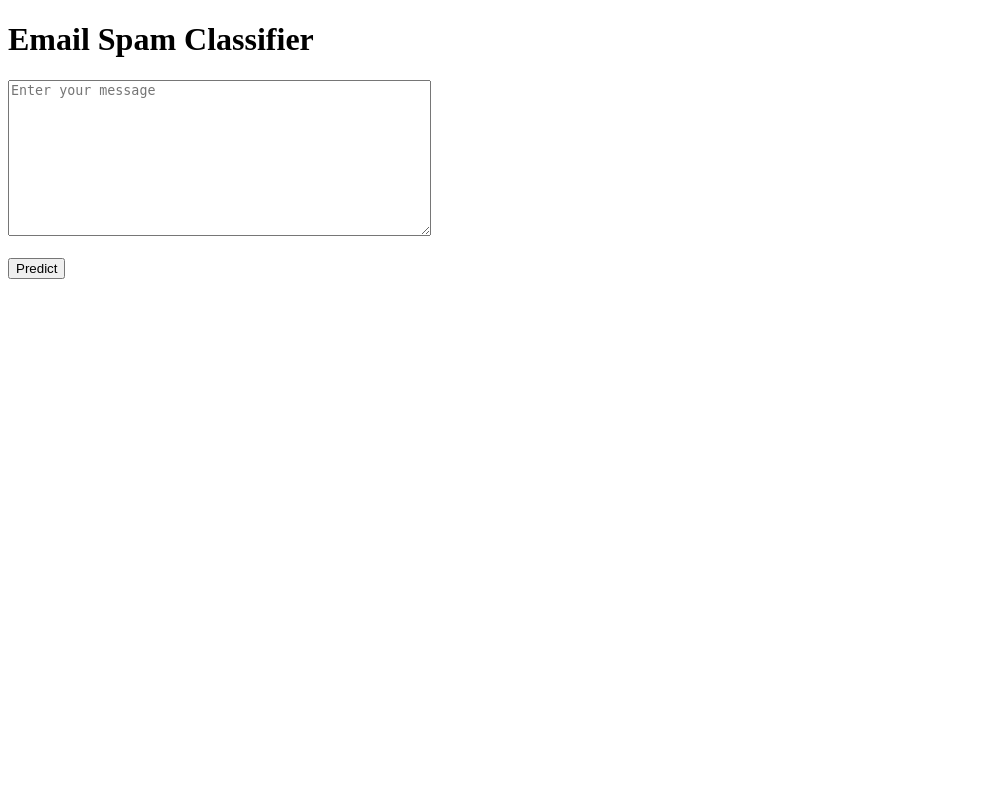
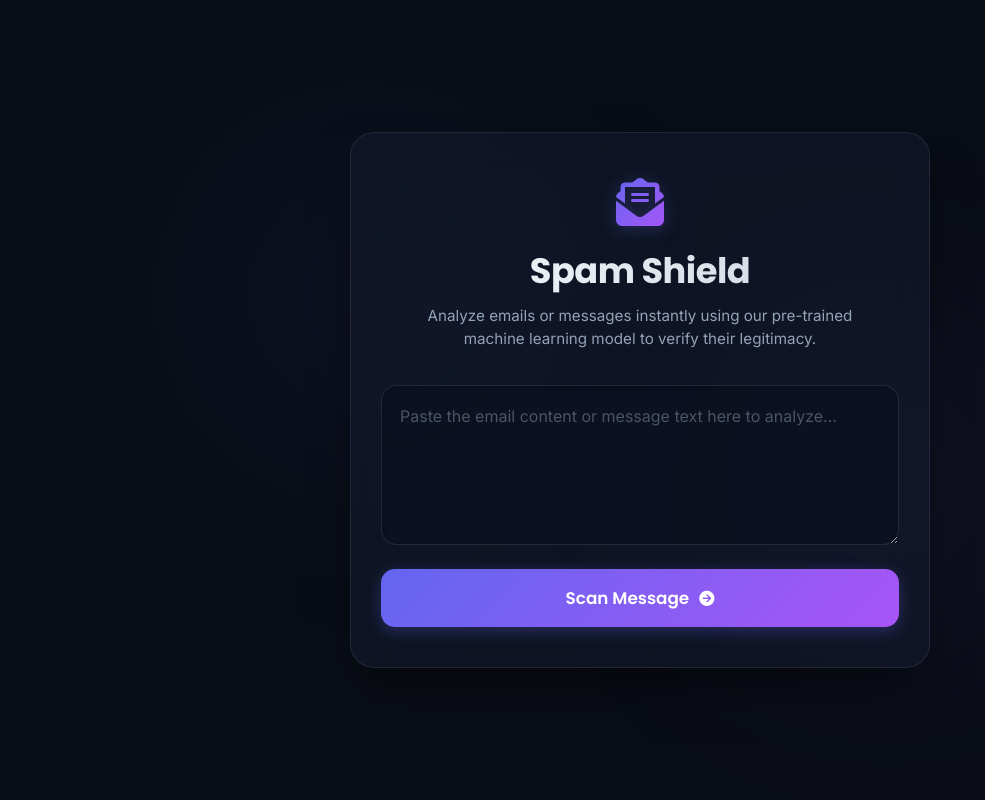
Before and after one commit to SandeepKumarSha/Email-Spam-Classifier, a Flask app: page / in a window 1280 px wide. Shown: the whole page, without its empty margins (0-985 px from the left). Run offline with Flask 3, Linux system fonts and the light colour scheme; parts of the project's set-up code (start-up, migrations or seed data) failed here and were passed over.

Commit message:
Designed the UI

```diff
--- a/static/style.css
+++ b/static/style.css
@@ -0,0 +1,284 @@
+/*
+   =========================================
+   Email Spam Classifier - Modern Stylesheet
+   =========================================
+*/
+
+/* Reset & Variables */
+* {
+    margin: 0;
+    padding: 0;
+    box-sizing: border-box;
+}
+
+:root {
+    --bg-dark: #090d16;
+    --card-bg: rgba(21, 28, 48, 0.55);
+    --border-color: rgba(255, 255, 255, 0.08);
+    --text-primary: #f8fafc;
+    --text-secondary: #94a3b8;
+    --primary-gradient: linear-gradient(135deg, #6366f1 0%, #a855f7 100%);
+    --primary-gradient-hover: linear-gradient(135deg, #4f46e5 0%, #9333ea 100%);
+
+    --success-bg: rgba(16, 185, 129, 0.12);
+    --success-border: rgba(16, 185, 129, 0.25);
+    --success-text: #34d399;
+
+    --danger-bg: rgba(239, 68, 68, 0.12);
+    --danger-border: rgba(239, 68, 68, 0.25);
+    --danger-text: #f87171;
+}
+
+body {
+    font-family: 'Inter', sans-serif;
+    background-color: var(--bg-dark);
+    color: var(--text-primary);
+    min-height: 100vh;
+    display: flex;
+    justify-content: center;
+    align-items: center;
+    overflow-x: hidden;
+    position: relative;
+    padding: 20px;
+}
+
+/* Background Glow Effects */
+body::before,
+body::after {
+    content: "";
+    position: absolute;
+    border-radius: 50%;
+    filter: blur(120px);
+    z-index: -1;
+    pointer-events: none;
+}
+
+body::before {
+    width: 350px;
+    height: 350px;
+    background: radial-gradient(circle, rgba(99, 102, 241, 0.18) 0%, rgba(0, 0, 0, 0) 70%);
+    top: 15%;
+    left: 15%;
+}
+
+body::after {
+    width: 400px;
+    height: 400px;
+    background: radial-gradient(circle, rgba(168, 85, 247, 0.15) 0%, rgba(0, 0, 0, 0) 70%);
+    bottom: 15%;
+    right: 15%;
+}
+
+/* Glassmorphic Container */
+.container {
+    width: 100%;
+    max-width: 580px;
+    background: var(--card-bg);
+    backdrop-filter: blur(20px);
+    -webkit-backdrop-filter: blur(20px);
+    border: 1px solid var(--border-color);
+    border-radius: 24px;
+    padding: 40px 30px;
+    box-shadow: 0 25px 50px -12px rgba(0, 0, 0, 0.5);
+    transition: transform 0.3s ease, box-shadow 0.3s ease;
+}
+
+.container:hover {
+    box-shadow: 0 30px 60px -10px rgba(0, 0, 0, 0.6);
+}
+
+/* Header Branding */
+.header {
+    text-align: center;
+    margin-bottom: 35px;
+}
+
+.branding-icon {
+    font-size: 3rem;
+    margin-bottom: 12px;
+    background: var(--primary-gradient);
+    -webkit-background-clip: text;
+    -webkit-text-fill-color: transparent;
+    display: inline-block;
+    filter: drop-shadow(0 2px 8px rgba(99, 102, 241, 0.3));
+}
+
+.title {
+    font-family: 'Poppins', sans-serif;
+    font-size: 2.2rem;
+    font-weight: 700;
+    letter-spacing: -0.5px;
+    margin-bottom: 8px;
+    background: linear-gradient(to right, #f8fafc, #cbd5e1);
+    -webkit-background-clip: text;
+    -webkit-text-fill-color: transparent;
+}
+
+.subtitle {
+    font-size: 0.95rem;
+    color: var(--text-secondary);
+    line-height: 1.5;
+    max-width: 90%;
+    margin: 0 auto;
+}
+
+/* Form Styles */
+.classifier-form {
+    display: flex;
+    flex-direction: column;
+    gap: 20px;
+}
+
+.input-group {
+    position: relative;
+}
+
+.text-area {
+    width: 100%;
+    min-height: 160px;
+    padding: 18px;
+    background: rgba(10, 15, 30, 0.6);
+    border: 1px solid rgba(255, 255, 255, 0.1);
+    border-radius: 16px;
+    color: var(--text-primary);
+    font-family: 'Inter', sans-serif;
+    font-size: 1rem;
+    line-height: 1.6;
+    resize: vertical;
+    transition: all 0.3s cubic-bezier(0.4, 0, 0.2, 1);
+    box-shadow: inset 0 2px 4px rgba(0, 0, 0, 0.2);
+}
+
+.text-area::placeholder {
+    color: #4b5563;
+}
+
+.text-area:focus {
+    outline: none;
+    border-color: #6366f1;
+    box-shadow: 0 0 0 3px rgba(99, 102, 241, 0.2), inset 0 2px 4px rgba(0, 0, 0, 0.2);
+    background: rgba(10, 15, 30, 0.8);
+}
+
+/* Button & Animations */
+.submit-btn {
+    background: var(--primary-gradient);
+    color: #ffffff;
+    border: none;
+    border-radius: 14px;
+    padding: 16px 24px;
+    font-family: 'Poppins', sans-serif;
+    font-weight: 600;
+    font-size: 1.05rem;
+    cursor: pointer;
+    display: flex;
+    align-items: center;
+    justify-content: center;
+    gap: 10px;
+    box-shadow: 0 4px 15px rgba(99, 102, 241, 0.3);
+    transition: all 0.3s cubic-bezier(0.4, 0, 0.2, 1);
+}
+
+.submit-btn i {
+    font-size: 0.95rem;
+    transition: transform 0.3s ease;
+}
+
+.submit-btn:hover {
+    background: var(--primary-gradient-hover);
+    transform: translateY(-2px);
+    box-shadow: 0 8px 25px rgba(99, 102, 241, 0.45);
+}
+
+.submit-btn:hover i {
+    transform: translateX(4px);
+}
+
+.submit-btn:active {
+    transform: translateY(0);
+    box-shadow: 0 4px 10px rgba(99, 102, 241, 0.3);
+}
+
+/* Prediction Result Cards */
+.result-container {
+    margin-top: 30px;
+    animation: fadeIn 0.4s cubic-bezier(0.16, 1, 0.3, 1);
+}
+
+.result-card {
+    display: flex;
+    align-items: center;
+    gap: 18px;
+    padding: 20px 24px;
+    border-radius: 18px;
+    border: 1px solid transparent;
+    transition: transform 0.3s ease;
+}
+
+.result-card:hover {
+    transform: translateY(-2px);
+}
+
+.result-card.spam {
+    background: var(--danger-bg);
+    border-color: var(--danger-border);
+    color: var(--danger-text);
+}
+
+.result-card.not-spam {
+    background: var(--success-bg);
+    border-color: var(--success-border);
+    color: var(--success-text);
+}
+
+.result-icon {
+    font-size: 2.2rem;
+    flex-shrink: 0;
+}
+
+.result-info {
+    display: flex;
+    flex-direction: column;
+    gap: 4px;
+}
+
+.result-title {
+    font-family: 'Poppins', sans-serif;
+    font-size: 1.15rem;
+    font-weight: 700;
+}
+
+.result-desc {
+    font-size: 0.85rem;
+    color: var(--text-secondary);
+    line-height: 1.4;
+}
+
+/* Micro-animations */
+@keyframes fadeIn {
+    from {
+        opacity: 0;
+        transform: translateY(10px);
+    }
+
+    to {
+        opacity: 1;
+        transform: translateY(0);
+    }
+}
+
+/* Responsive Scaling */
+@media (max-width: 640px) {
+    .container {
+        padding: 30px 20px;
+        border-radius: 20px;
+    }
+
+    .title {
+        font-size: 1.8rem;
+    }
+
+    .branding-icon {
+        font-size: 2.5rem;
+    }
+}
--- a/templates/index.html
+++ b/templates/index.html
@@ -1,25 +1,79 @@
 <!DOCTYPE html>
-<html>
+<html lang="en">
+
 <head>
-    <title>Email Spam Classifier</title>
+    <meta charset="UTF-8">
+    <meta name="viewport" content="width=device-width, initial-scale=1.0">
+    <title>Email Spam Classifier - AI Spam Detection</title>
+    <!-- Google Fonts -->
+    <link rel="preconnect" href="https://fonts.googleapis.com">
+    <link rel="preconnect" href="https://fonts.gstatic.com" crossorigin>
+    <link
+        href="https://fonts.googleapis.com/css2?family=Inter:wght@300;400;500;600&family=Poppins:wght@500;600;700&display=swap"
+        rel="stylesheet">
+    <!-- FontAwesome Icons -->
+    <link rel="stylesheet" href="https://cdnjs.cloudflare.com/ajax/libs/font-awesome/6.4.0/css/all.min.css">
+    <!-- Custom Stylesheet -->
+    <link rel="stylesheet" href="{{ url_for('static', filename='style.css') }}">
 </head>
+
 <body>
 
-    <h1>Email Spam Classifier</h1>
+    <main class="container">
+        <!-- Header Section -->
+        <header class="header">
+            <div class="branding-icon">
+                <i class="fa-solid fa-envelope-open-text"></i>
+            </div>
+            <h1 class="title">Spam Shield</h1>
+            <p class="subtitle">Analyze emails or messages instantly using our pre-trained machine learning model to
+                verify their legitimacy.</p>
+        </header>
 
-    <form method="POST">
-        <textarea name="message"
-                  rows="10"
-                  cols="50"
-                  placeholder="Enter your message"></textarea>
-        <br><br>
+        <!-- Prediction Result Container -->
+        {% if prediction %}
+        <section class="result-container" id="prediction-result">
+            {% if prediction == 'Spam' %}
+            <div class="result-card spam">
+                <div class="result-icon">
+                    <i class="fa-solid fa-triangle-exclamation"></i>
+                </div>
+                <div class="result-info">
+                    <span class="result-title">Spam Detected</span>
+                    <span class="result-desc">This message matches common patterns found in spam, phishing, or
+                        unsolicited emails.</span>
+                </div>
+            </div>
+            {% else %}
+            <div class="result-card not-spam">
+                <div class="result-icon">
+                    <i class="fa-solid fa-shield-halved"></i>
+                </div>
+                <div class="result-info">
+                    <span class="result-title">Legitimate Message</span>
+                    <span class="result-desc">This message appears to be safe and clean. No spam signatures
+                        detected.</span>
+                </div>
+            </div>
+            {% endif %}
+        </section>
+        {% endif %}
 
-        <button type="submit">Predict</button>
-    </form>
+        <!-- Classifier Form -->
+        <form method="POST" class="classifier-form">
+            <div class="input-group">
+                <textarea name="message" class="text-area"
+                    placeholder="Paste the email content or message text here to analyze..."
+                    required>{{ request.form.get('message', '') }}</textarea>
+            </div>
 
-    {% if prediction %}
-        <h2>Result: {{ prediction }}</h2>
-    {% endif %}
+            <button type="submit" class="submit-btn">
+                <span>Scan Message</span>
+                <i class="fa-solid fa-circle-arrow-right"></i>
+            </button>
+        </form>
+    </main>
 
 </body>
+
 </html>
```
